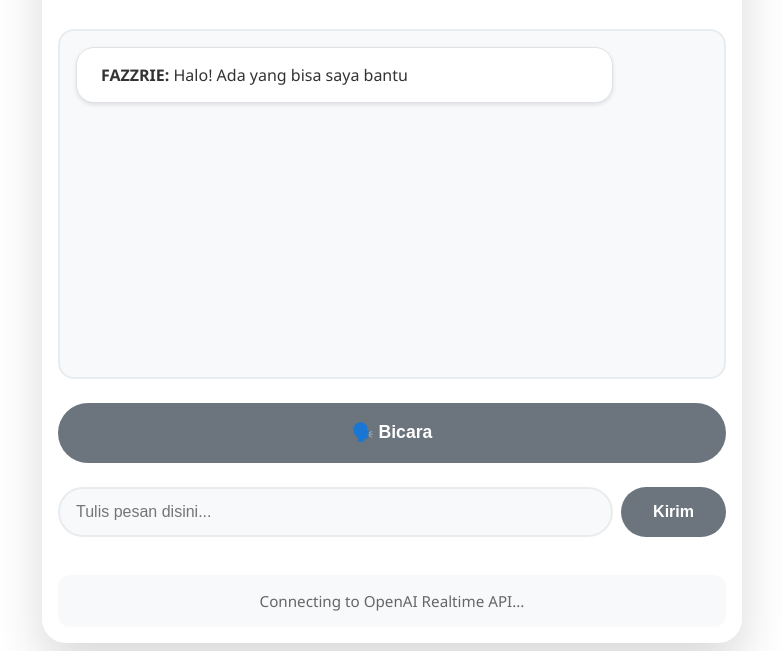
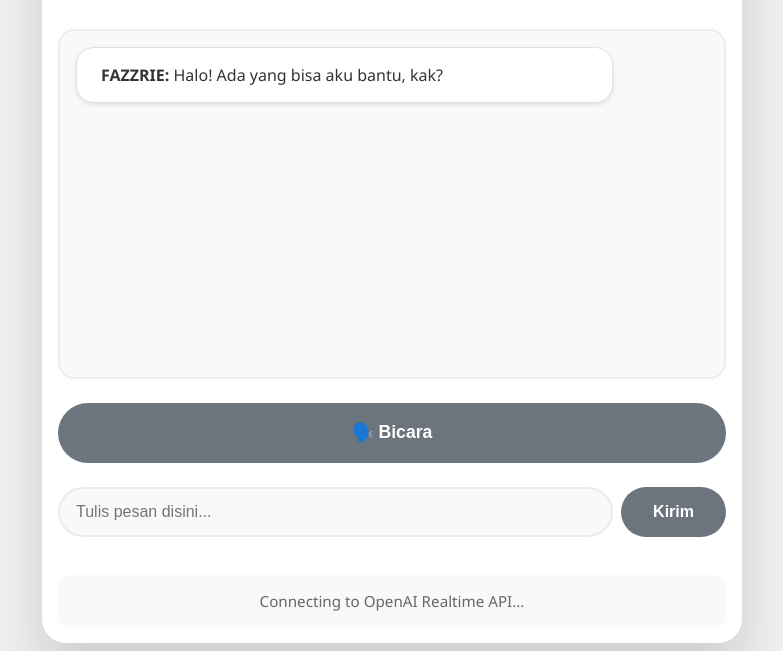
Before and after one commit to tyo-it/ai_store_assistant, a website: page speech-to-speech-assistant/public/index.html in a window 1280 px wide. Shown: the part 170-821 px from the top of the page, without its empty margins (248-1031 px from the left). Drawn offline with nearby package versions, Linux system fonts and the light colour scheme; no server answers.

Commit message:
minor adjustment

```diff
--- a/speech-to-speech-assistant/public/index.html
+++ b/speech-to-speech-assistant/public/index.html
@@ -176,7 +176,7 @@
     body {
       font-family: "Segoe UI", Tahoma, Geneva, Verdana, sans-serif;
       padding: 0.5rem;
-      background: white;
+      background: #efefef;
       min-height: 100vh;
       display: flex;
       justify-content: center;
@@ -622,7 +622,7 @@
     <div class="chat-container" id="chatContainer">
       <div class="message assistant">
         <strong>FAZZRIE:</strong>
-        <span class="message-content">Halo! Ada yang bisa saya bantu
+        <span class="message-content">Halo! Ada yang bisa aku bantu, kak?
         </span>
       </div>
     </div>
```
